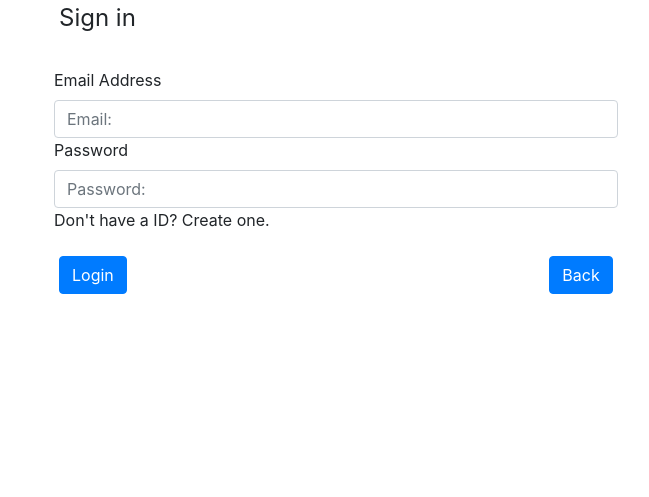
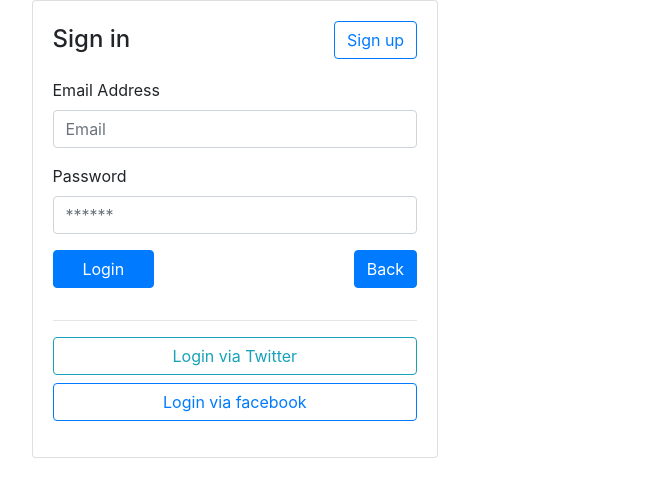
Before and after one commit to ekaee/moviefans, a Django app: page /login/ in a window 1280 px wide. Shown: the top 497 px of the page, without its empty margins (296-945 px from the left). Run offline with Django 3.2, Linux system fonts and the light colour scheme; some libraries are stand-ins or nearby versions.

Commit message:
redesign login and register pages

```diff
--- a/moviefansapp/templates/main/login.html
+++ b/moviefansapp/templates/main/login.html
@@ -2,24 +2,41 @@
 <link rel="stylesheet" href="https://maxcdn.bootstrapcdn.com/bootstrap/4.0.0/css/bootstrap.min.css" integrity="sha384-Gn5384xqQ1aoWXA+058RXPxPg6fy4IWvTNh0E263XmFcJlSAwiGgFAW/dAiS6JXm" crossorigin="anonymous">
 <script src="https://cdn.jsdelivr.net/npm/js-cookie@rc/dist/js.cookie.min.js"></script>
 
-<div class="container" id="wrap">
 <div class="row">
-      <div class="offset-xl-0 col-xl-3 offset-lg-0 col-lg-3 offset-md-0 col-md-4 offset-sm-0 col-sm-12 offset-xs-0 col-xs-12"></div>
+    <div class="offset-xl-0 col-xl-0 offset-lg-0 col-lg-3"></div>
+    <aside class="col-sm-4">
+        <div class="card">
+            <article class="card-body">
+                <a  class="float-right btn btn-outline-primary" href="{% url 'main:signup' %}">Sign up</a>
+                <h4 class="card-title mb-4 mt-1">Sign in</h4>
             <form>
-            <legend>Sign in</legend>
-            <br />
-            <div class="form-row col-md-13">
+                <div class="form-group">
                     <label for="EmailAddress">Email Address</label>
-                <input type="email" class="form-control" id="email" placeholder="Email:">
+                    <input name="" class="form-control" placeholder="Email" type="email">
                 </div>
-            <div class="form-row col-md-13">
+                <div class="form-group">
                     <label for="Password">Password</label>
-                <input type="password" class="form-control" id="Password" placeholder="Password:">
-                <label class="form-check-label" for="gridCheck">Don't have a ID? Create one.</label>
+                    <input class="form-control" placeholder="******" type="password">
                 </div>
-            <br />
-            <button type="submit" class="btn btn-primary float-left">Login</button>
-            <a class="btn btn-primary float-right" href="{% url 'main:index' %}" role="button">Back</a>
-          </form>
+                <div class="row">
+                    <div class="col-md-4">
+                        <div class="form-group">
+                            <button type="submit" class="btn btn-primary btn-block"> Login </button>
                         </div>
                     </div>
+                    <div class="col-md-8 text-right">
+                        <!-- <a class="small" href="{% url 'main:signup' %}">Don't have a ID? Create one.</a> -->
+                        <a class="btn btn-primary float-right" href="{% url 'main:index' %}" role="button">Back</a>
+                    </div>
+                </div>
+            </form>
+
+            <hr>
+            <p>
+                <a href="#" class="btn btn-block btn-outline-info"> <i class="fab fa-twitter"></i> Login via Twitter</a> <!--just test-->
+                <a href="#" class="btn btn-block btn-outline-primary"> <i class="fab fa-facebook-f"></i> Login via facebook</a> <!--just test-->
+            </p>
+            </article>
+        </div> <!-- card.// -->
+    </aside>
+</div>
```
Also changed, not shown: moviefansapp/templates/main/signup.html (+9 -5 lines), moviefansapp/templates/main/about.html (indentation only). Lines whose indentation alone changed are shown as unchanged.
